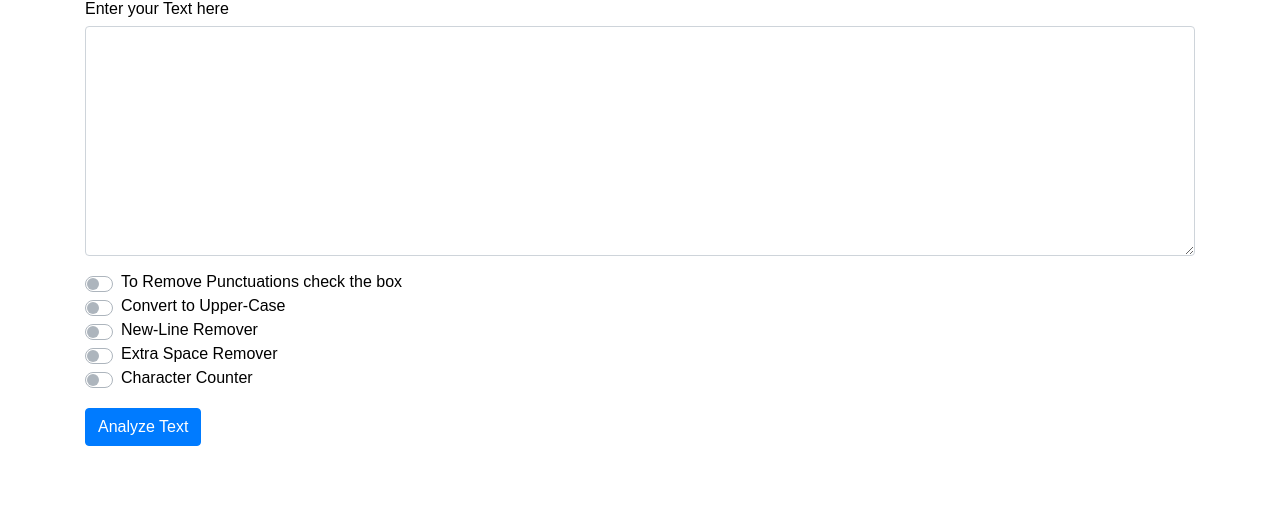
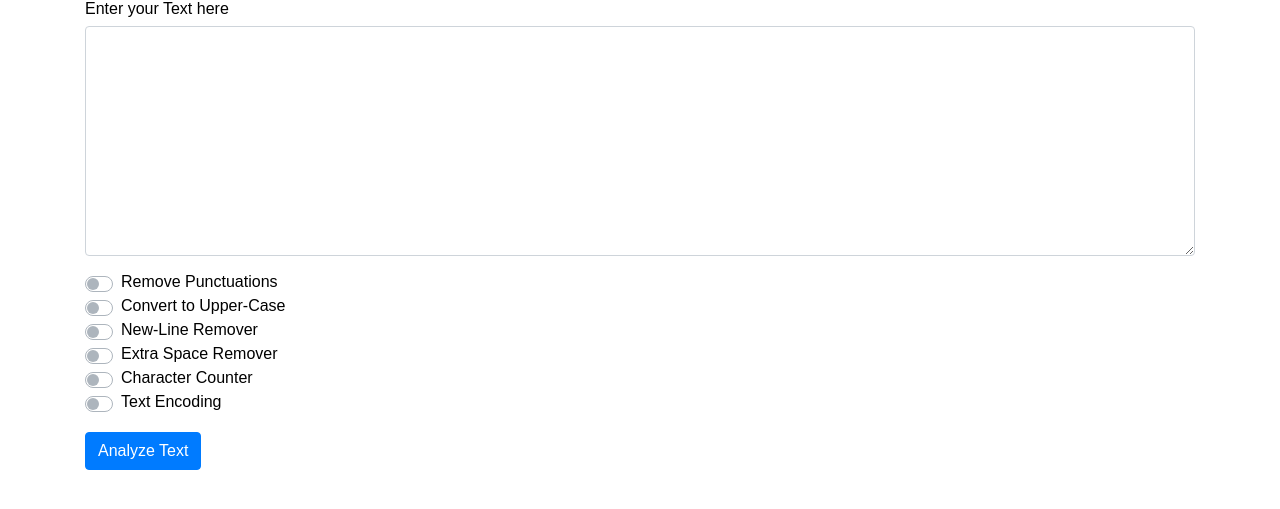
Before and after one commit to nithishvasala/Test_Utilities, a Django app: page / in a window 1280 px wide. Shown: the part 116-625 px from the top of the page. Run offline with Django 3.2, Linux system fonts and the light colour scheme; some libraries are stand-ins or nearby versions.

Commit message:
Update index2.html
added new text utility for extra options.

```diff
--- a/templates/index2.html
+++ b/templates/index2.html
@@ -58,9 +58,6 @@
       background-color: #2f2f2f; /* Black Gray */
       color: #fff;
     }
-
-
-
      </style>
       <div class="alert alert-primary" role="alert">
         Welcome to Text Utilities! you can do anything with your text here.
@@ -76,7 +73,7 @@
 
         <div class="custom-control custom-switch">
             <input type="checkbox" name = "remove_punc" class="custom-control-input" id="customSwitch1">
-            <label class="custom-control-label" for="customSwitch1">To Remove Punctuations check the box</label>
+            <label class="custom-control-label" for="customSwitch1">Remove Punctuations</label>
         </div>
 
         <div class="custom-control custom-switch">
@@ -99,8 +96,16 @@
           <label class="custom-control-label" for="customSwitch5"> Character Counter</label>
         </div>
 
-         <button type="submit" class="btn btn-primary mt-3">Analyze Text</button>
+        <div class="custom-control custom-switch">
+          <input type="checkbox" name = "text_encoding" class="custom-control-input" id="customSwitch6">
+          <label class="custom-control-label" for="customSwitch6"> Text Encoding</label>
+        </div>
+
+
+         <button type="submit" class="btn btn-primary mt-3">Analyze Text</button><br>
         </form>
+        <br>
+        <br>
     </div>
 
     <!-- Optional JavaScript -->
```
